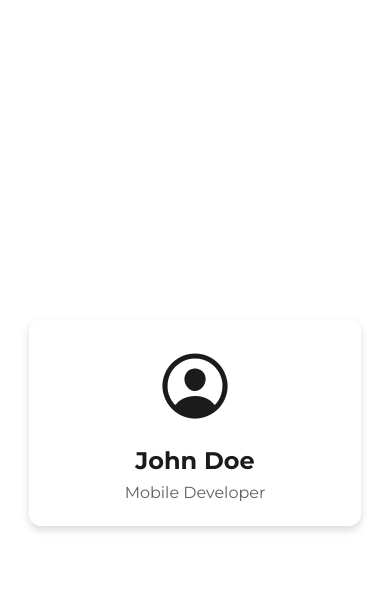
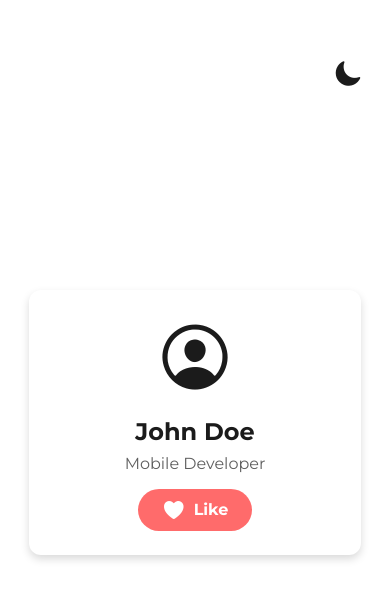
Before and after one commit to goktu9/ProfileCardApp, a React Native app: screen / in a window 390 px wide. Shown: the top 600 px of the page. Built offline with nearby package versions, Linux system fonts and the light colour scheme.

Commit message:
feat: add theme toggle and interactive like button (Part 4)

```diff
--- a/screens/ProfileScreen.js
+++ b/screens/ProfileScreen.js
@@ -1,36 +1,64 @@
-import {View, Text, StyleSheet} from 'react-native';
-import { useState } from 'react';
-// +++ Import Ionicons from the vector icons library.
-import {Ionicons} from '@expo/vector-icons';
+import {View, Text, StyleSheet, Pressable} from 'react-native'; // +++ Import Pressable for interaction.
+import {useState } from 'react';
+import {Ionicons } from '@expo/vector-icons';
 import {COLORS, SPACING, RADII, FONTS} from '../theme';
 
 export default function ProfileScreen() {
   const [theme, setTheme] = useState('light');
   const currentTheme = COLORS[theme];
 
+  // +++ Function to toggle between light and dark themes.
+  const toggleTheme = () => {
+    setTheme(theme === 'light' ? 'dark' : 'light');
+  };
+
   return (
-    <View style={[styles.container, { backgroundColor: currentTheme.bg }]}>
-      {/* +++ Profile Card Container with dynamic background. */}
+    <View style={[styles.container, {backgroundColor: currentTheme.bg}]}>
+
+      {/* +++ Theme Toggle Button (Top Right). */}
+      <Pressable
+        onPress={toggleTheme}
+        style={styles.themeToggle}
+      >
+        {/* +++ Change icon based on current theme (moon/sunny). */}
+        <Ionicons
+          name={theme === 'light' ? 'moon' : 'sunny'}
+          size={28}
+          color={currentTheme.text}
+        />
+      </Pressable>
+
       <View style={[
         styles.card,
-        { backgroundColor: currentTheme.card }
+        {backgroundColor: currentTheme.card}
       ]}>
-        {/* +++ Profile Icon. */}
         <Ionicons
           name="person-circle-outline"
           size={80}
           color={currentTheme.text}
         />
 
-        {/* +++ Name Text. */}
-        <Text style={[styles.name, { color: currentTheme.text }]}>
+        <Text style={[styles.name, {color: currentTheme.text}]}>
           John Doe
         </Text>
 
-        {/* +++ Role Text. */}
-        <Text style={[styles.role, { color: currentTheme.text }]}>
+        <Text style={[styles.role, {color: currentTheme.text}]}>
           Mobile Developer
         </Text>
+
+        {/* +++ Like Button with press feedback. */}
+        <Pressable
+          // +++ Change background color when pressed using the 'pressed' state.
+          style={({ pressed }) => [
+            styles.likeButton,
+            { backgroundColor: pressed ? '#e63946' : '#ff6b6b' }
+          ]}
+          onPress={() => console.log('Profile Liked!')}
+        >
+          <Ionicons name="heart" size={24} color="#fff" />
+          <Text style={styles.likeText}>Like</Text>
+        </Pressable>
+
       </View>
     </View>
   );
@@ -42,17 +70,22 @@
     justifyContent: 'center',
     alignItems: 'center',
   },
+  // +++ Styles for the absolute positioned theme toggle.
+  themeToggle: {
+    position: 'absolute',
+    top: 50,
+    right: 20,
+    padding: SPACING.sm,
+  },
   card: {
     width: '85%',
     borderRadius: RADII.md,
     alignItems: 'center',
     padding: SPACING.lg,
-    // +++ iOS Shadow properties. / iOS Gölge özellikleri.
     shadowColor: '#000',
     shadowOpacity: 0.15,
     shadowRadius: 8,
     shadowOffset: { width: 0, height: 4 },
-    // +++ Android Shadow property (Elevation). / Android Gölge özelliği (Yükselti).
     elevation: 6,
   },
   name: {
@@ -66,4 +99,20 @@
     marginTop: SPACING.sm,
     opacity: 0.7,
   },
+  // +++ Styles for the Like button container.
+  likeButton: {
+    flexDirection: 'row',
+    alignItems: 'center',
+    paddingVertical: SPACING.sm,
+    paddingHorizontal: SPACING.lg,
+    borderRadius: 50,
+    marginTop: SPACING.md,
+  },
+  // +++ Styles for the Like button text.
+  likeText: {
+    color: '#fff',
+    fontFamily: FONTS.bold,
+    fontSize: 16,
+    marginLeft: SPACING.sm,
+  },
 });
```
